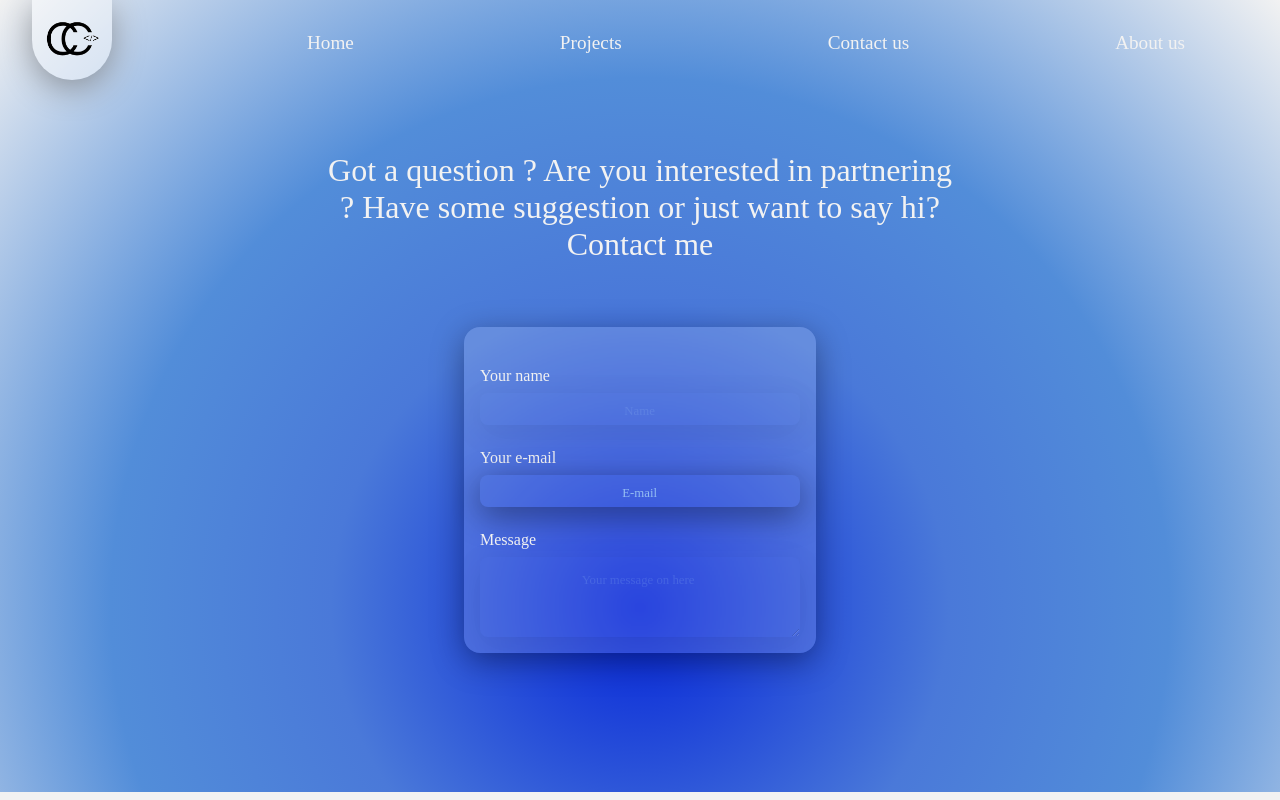
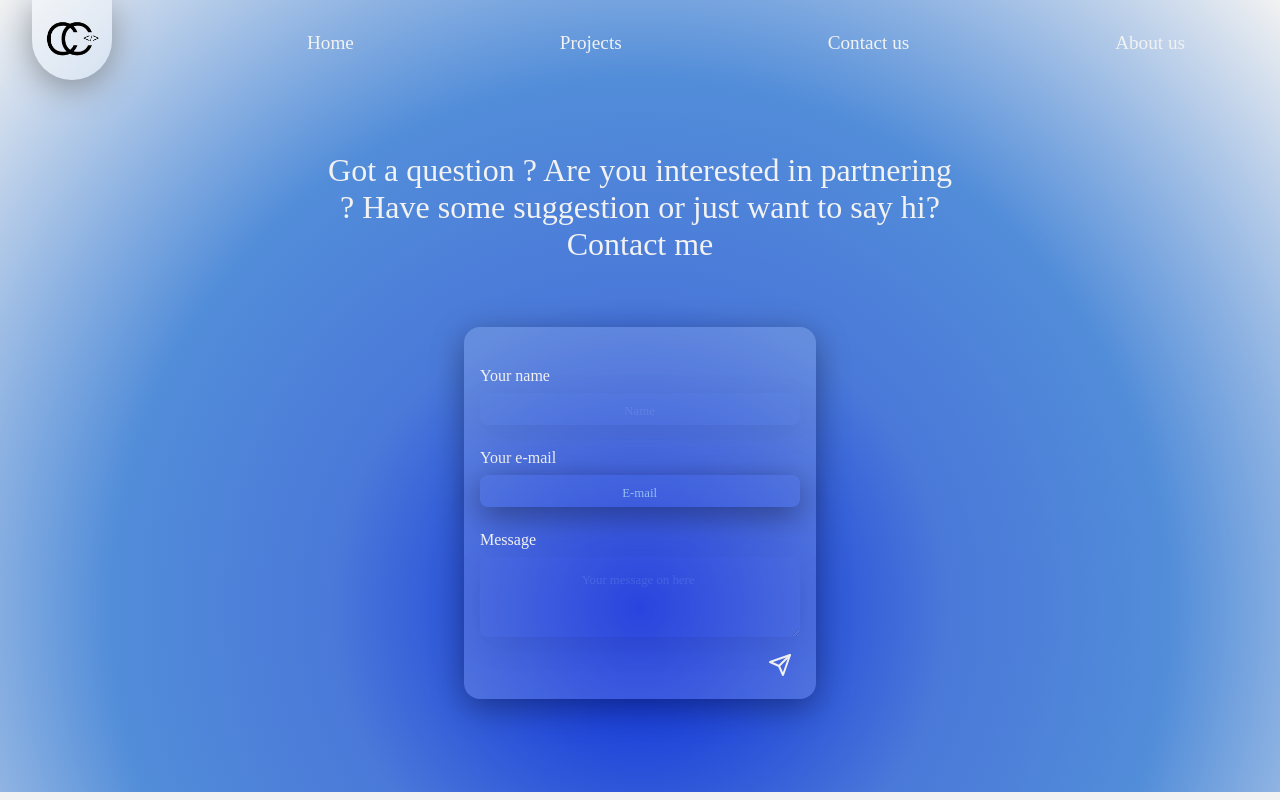
Before and after one commit to CamposCodes/MyWebsite-CamposCodes, a React (Vite) app: page /contact in a window 1280 px wide. Shown: the top 800 px of the page. Built offline with nearby package versions, Linux system fonts and the light colour scheme; a web font is replaced by a local one.

Commit message:
add animação ao formulario

```diff
--- a/src/components/Form/index.tsx
+++ b/src/components/Form/index.tsx
@@ -1,4 +1,6 @@
 import * as C from "./styles";
+import { FiSend} from "react-icons/fi";
+import {motion} from 'framer-motion';
 
 const Form = () => {
   return (
@@ -17,6 +19,18 @@ const Form = () => {
                 Message
                 <textarea placeholder="Your message on here "/>
             </label>
+            <C.Button type='submit'>
+                <motion.div
+                whileHover={{ scale: 1.2, rotate: 45 }}
+                whileTap={{
+                scale: 0.8,
+                rotate: -25,
+                x:100,
+                y:-80
+                }}>
+                    <FiSend/>
+                </motion.div>
+            </C.Button>
         </C.Form>
       </C.Area>
     </C.Container>
--- a/src/components/Form/styles.ts
+++ b/src/components/Form/styles.ts
@@ -81,3 +81,17 @@ export const Form = styled.form`
         outline: 0;
     }
 `;
+
+export const Button = styled.button`
+    text-align: flex-end;
+    margin-top: 1rem;
+    padding-left: 18rem;
+    border: none;
+    background: transparent;
+    font-size: 1.5rem;
+    color: var(--wht);
+    &:hover{
+        color:var(--blue1);
+        cursor: pointer;
+    }
+`;
```
Also changed, not shown: src/pages/Projects/styles.ts (line endings or trailing spaces). Lines whose indentation alone changed are shown as unchanged.
